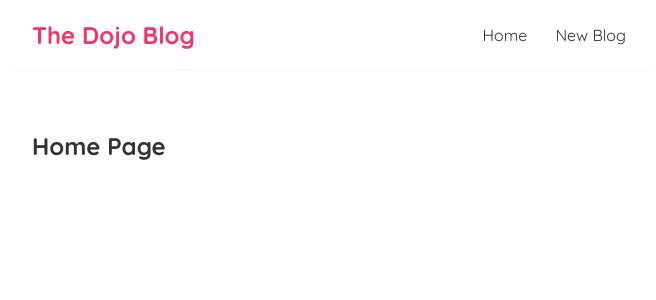
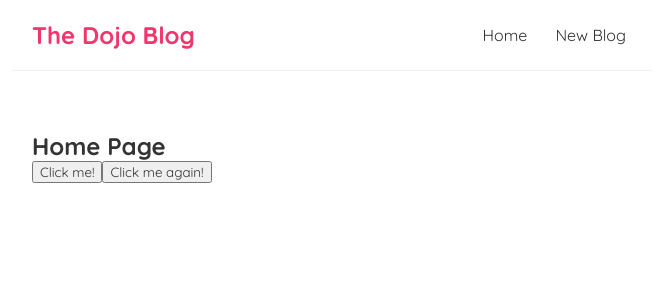
Before and after one commit to VMoskov/blog-app, a React (Create React App) app: page / in a window 1280 px wide. Shown: the top 300 px of the page, without its empty margins (308-964 px from the left). Built offline with nearby package versions, Linux system fonts and the light colour scheme.

Commit message:
added click events

```diff
--- a/src/Home.jsx
+++ b/src/Home.jsx
@@ -1,7 +1,18 @@
 const Home = () => {
+
+    const handleClick = (e) => {
+        console.log('hello, ninjas', e);
+    }
+
+    const handleClickAgain = (name) => {
+        console.log('hello ' + name);
+    }
+
     return (
         <div className='home'>
             <h2>Home Page</h2>
+            <button onClick={ handleClick }>Click me!</button>
+            <button onClick={ () => handleClickAgain('Vedranousky') }>Click me again!</button>
         </div>
     )
 }
```
